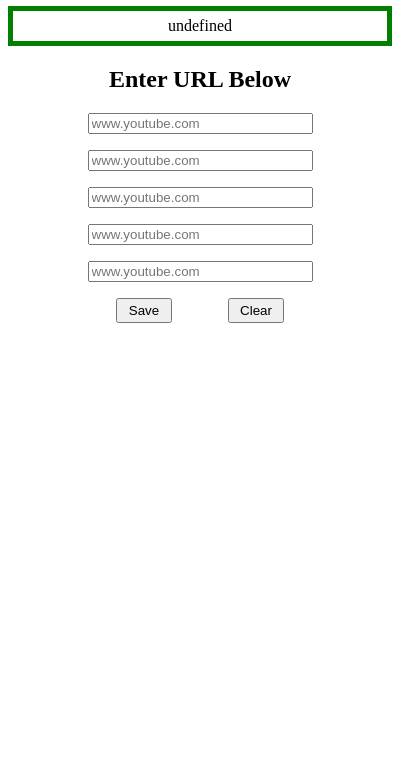
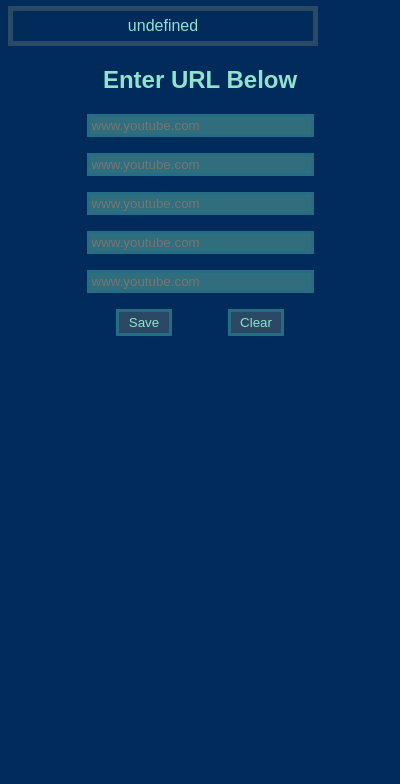
Before and after one commit to LanceMa03/Website-Blocker-Chrome-Extension, a browser extension: page popup.html in a window 400 px wide. Shown: the part 60-844 px from the top of the page. Drawn offline with Linux system fonts and the light colour scheme.

Commit message:
add styling

```diff
--- a/popup.html
+++ b/popup.html
@@ -29,7 +29,7 @@
       </form>
 
       <form id="formBox">
-        <input type="text" id="textbox4" size="25" />
+        <input type="text" id="textbox4" size="25" placeholder="www.youtube.com"/>
       </form>
 
       <form id="formBox">
@@ -39,7 +39,7 @@
     </div>
 
     <div class="but">
-    <button type="submit" id="submitButton" value="Save" onclick="save()" style="">Save</button>
+    <button type="submit" id="submitButton" value="Save" onclick="save()">Save</button>
     <button type="submit" id="submitButton2" value="Save" onclick="save()">Save</button>
     <button type="submit" id="clearButton" value="Clear LS" onclick="clear()">Clear</button>
 
--- a/popup_script.js
+++ b/popup_script.js
@@ -185,7 +185,8 @@ function clear() {
   document.getElementById("textbox").placeholder = placeholder_link;
   document.getElementById("textbox2").placeholder = placeholder_link;
   document.getElementById("textbox3").placeholder = placeholder_link;
-  document.getElementById("textbox4").placeholder = placeholder_link;
+
+
   document.getElementById("textbox5").placeholder = placeholder_link;
 }
 
--- a/style.css
+++ b/style.css
@@ -2,11 +2,14 @@ html, body {
 
     height: 350px;
     width: auto;
+    background-color: #002B5B;
 
 }
 
 body {
-    color:black;
+    color:#8FE3CF;
+    background-color: #002B5B;
+    font-family: 'open-sans-bold', sans-serif;
 
 }
 
@@ -14,7 +17,6 @@ body {
     display: flex;
     justify-content: center;
     align-items: center;
-
 }
 
 #errorMessage {
@@ -29,23 +31,54 @@ body {
     padding-left: 3rem;
     padding-right: 3rem;
     margin: auto;
+
+    font-family: 'librebaskerville-regular', serif !important;
 }
 
 form {
-
     text-align: center;
     vertical-align: middle;
 }
 
+#textbox {
+    border: 3px solid #256D85;
+    background-color: #316e7d;
+    color: #8FE3CF;
+}
+
+#textbox2 {
+    border: 3px solid #256D85;
+    background-color: #316e7d;
+    color: #8FE3CF;
+}
+
+#textbox3 {
+    border: 3px solid #256D85;
+    background-color: #316e7d;
+    color: #8FE3CF;
+}
+
+#textbox4 {
+    border: 3px solid #256D85;
+    background-color: #316e7d;
+    color: #8FE3CF;
+}
+
+#textbox5 {
+    border: 3px solid #256D85;
+    background-color: #316e7d;
+    color: #8FE3CF;
+}
 
 .currentURL {
-    width: auto;
     height: 30px;
-    border: 5px solid green;
+    width: 300px;
     display: flex;
     justify-content: center;
     align-items: center;
     overflow-x: hidden !important;
+    border: 5px solid #2B4865;
+    font-family: 'open-sans-bold', sans-serif;
 }
 
 .but {
@@ -59,15 +92,29 @@ form {
 button {
     padding: 3px;
     width: 3.5rem;
+    background-color: #2B4865;
+    color: #8FE3CF;
+}
+
+#submitButton {
+    cursor: pointer;
+    border: 3px solid #256D85;
+}
+
+#clearButton {
+    cursor: pointer;
+    border: 3px solid #256D85;
 }
 
 #errorMessage {
     color:red;
     font-size: 20px;
     text-transform: uppercase;
+    margin: 2px;
 
 }
 
 #submitButton2 {
     visibility: hidden;
+    margin: 0px !important;
 }
```
